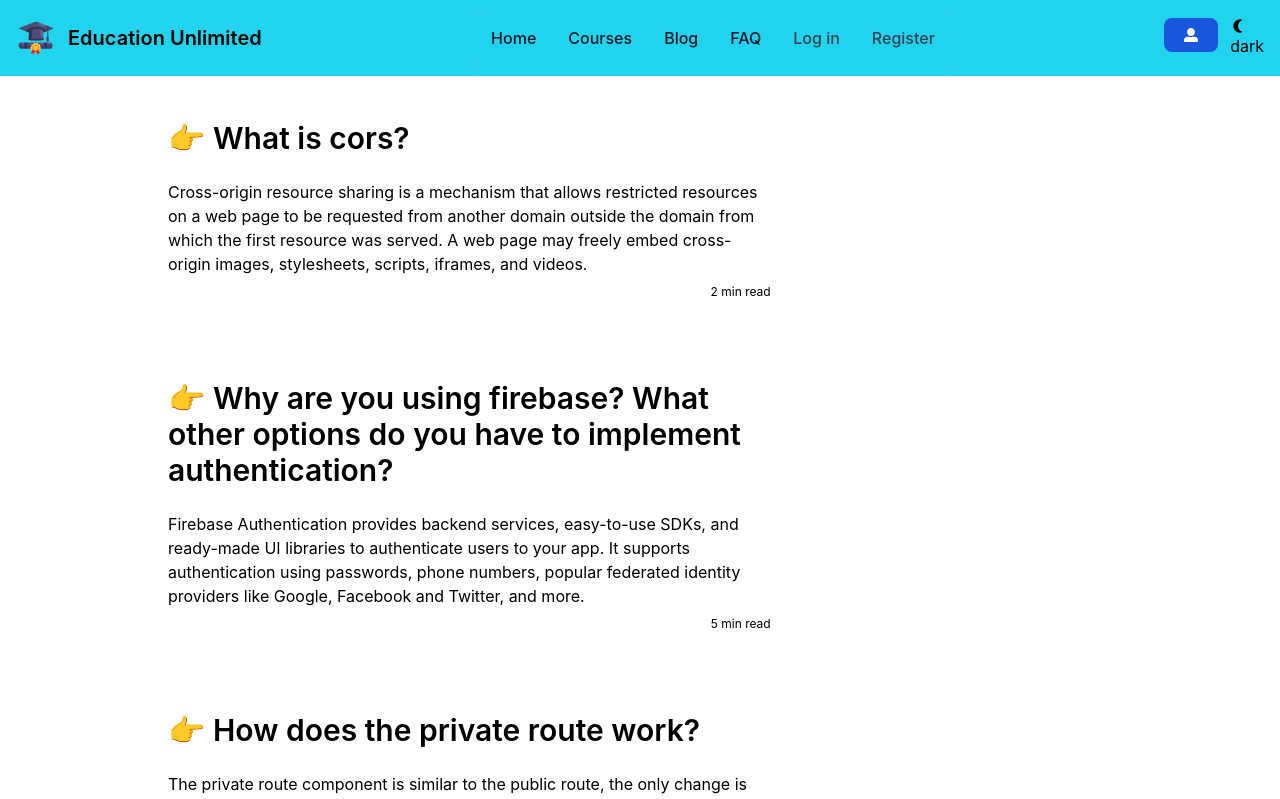
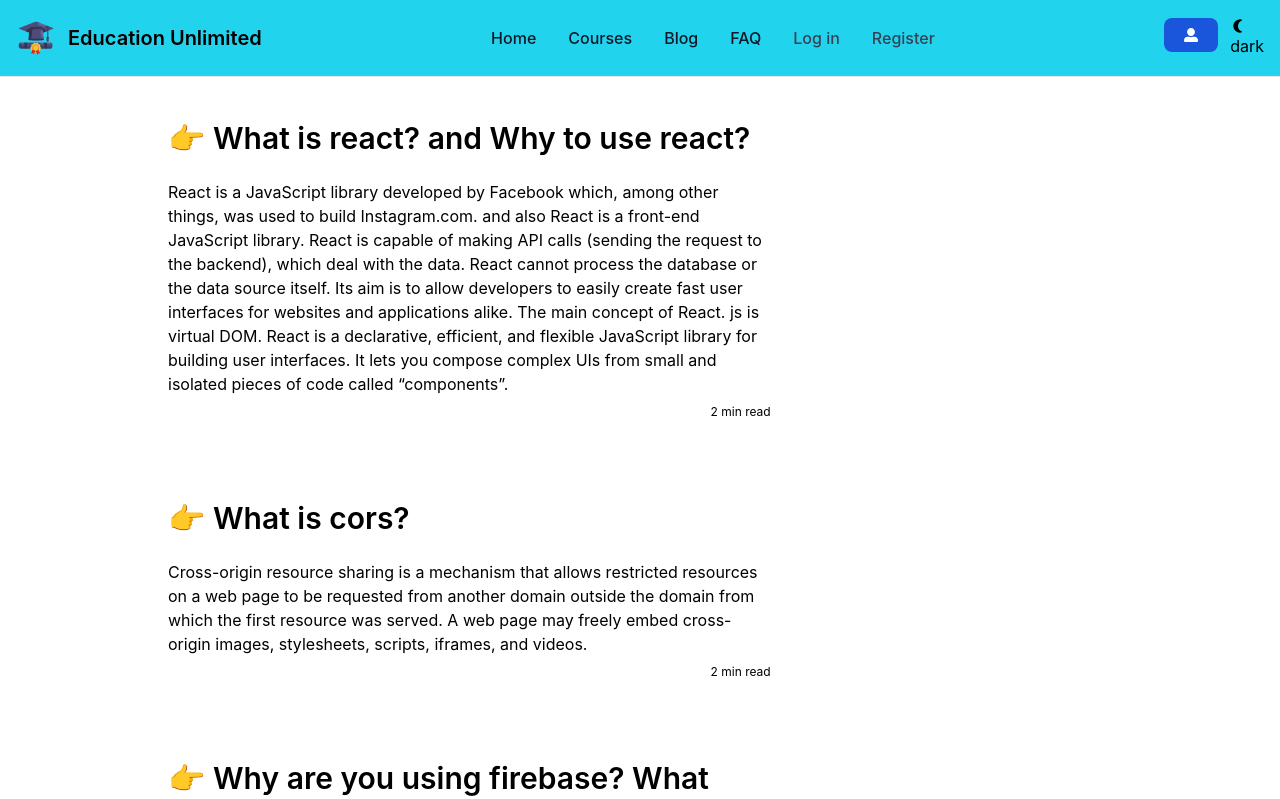
Before and after one commit to TH-Raju/project_education_unlimited_client_side, a React (Create React App) app: page /blog in a window 1280 px wide. Shown: the top 799 px of the page. Built offline with nearby package versions, Linux system fonts and the light colour scheme; no server answers.

Commit message:
blog and faq update

```diff
--- a/src/components/Blog.jsx
+++ b/src/components/Blog.jsx
@@ -4,6 +4,18 @@ const Blog = () => {
     return (
         <div className='lg:mx-32 md:mx-10 ' >
             <div className="dark:bg-gray-800 dark:text-gray-50">
+                <div className="container grid grid-cols-12 mx-auto dark:bg-gray-900">
+                    <div className="bg-no-repeat bg-cover dark:bg-gray-700 col-span-full lg:col-span-4" ></div>
+                    <div className="flex flex-col p-6 col-span-full row-span-full lg:col-span-8 lg:p-10">
+                        <h1 className="text-3xl font-semibold">👉 What is react? and Why to use react?</h1>
+                        <p className="flex-1 pt-6">React is a JavaScript library developed by Facebook which, among other things, was used to build Instagram.com. and also React is a front-end JavaScript library. React is capable of making API calls (sending the request to the backend), which deal with the data. React cannot process the database or the data source itself. Its aim is to allow developers to easily create fast user interfaces for websites and applications alike. The main concept of React. js is virtual DOM. React is a declarative, efficient, and flexible JavaScript library for building user interfaces. It lets you compose complex UIs from small and isolated pieces of code called “components”.</p>
+                        <div className="flex items-center justify-between pt-2">
+                            <div className="flex space-x-2">
+                            </div>
+                            <span className="text-xs">2 min read</span>
+                        </div>
+                    </div>
+                </div>
                 <div className="container grid grid-cols-12 mx-auto dark:bg-gray-900">
                     <div className="bg-no-repeat bg-cover dark:bg-gray-700 col-span-full lg:col-span-4" ></div>
                     <div className="flex flex-col p-6 col-span-full row-span-full lg:col-span-8 lg:p-10">
--- a/src/components/FAQ.jsx
+++ b/src/components/FAQ.jsx
@@ -9,12 +9,20 @@ const FAQ = () => {
                     <p className="mt-4 mb-8 dark:text-gray-400">Here are Some  Frequently asked Question with Answer.</p>
                     <div className="space-y-4">
                         <details className="w-full border rounded-lg">
+                            <summary className="px-4 text-2xl py-6 focus:outline-none focus-visible:ring-violet-400"> What is single page application?</summary>
+                            <p className="px-4 py-6 pt-4 ml-4 -mt-4 text-lg bg-sky-400 rounded-md dark:text-gray-400">A single-page application is a web application or website that interacts with the user by dynamically rewriting the current web page with new data from the web server, instead of the default method of a web browser loading entire new pages.</p>
+                        </details>
+                        <details className="w-full border rounded-lg">
                             <summary className="px-4 text-2xl py-6 focus:outline-none focus-visible:ring-violet-400"> What do we learn from this website?</summary>
                             <p className="px-4 py-6 pt-4 ml-4 -mt-4 text-lg bg-sky-400 rounded-md dark:text-gray-400">You can Learn various of Programming Language in Easy Way. We Teach Programming Language various ways. we try to give best Input from Us. On this site You can learn any of programming language what we have. If you purcess Our premimum course then we submit you a Certificate. and also We help you to find Internship or Job.  </p>
                         </details>
                         <details className="w-full border rounded-lg">
                             <summary className="px-4 text-2xl py-6 focus:outline-none focus-visible:ring-violet-400"> What is programming?</summary>
                             <p className="px-4 py-6 pt-4 ml-4 -mt-4 text-lg bg-sky-400 rounded-md dark:text-gray-400">Computer programming is the process of performing a particular computation, usually by designing and building an executable computer program. Programming involves tasks such as analysis, generating algorithms, profiling algorithms' accuracy and resource consumption, and the implementation of algorithms. </p>
+                        </details>
+                        <details className="w-full border rounded-lg">
+                            <summary className="px-4 text-2xl py-6 focus:outline-none focus-visible:ring-violet-400"> Why to learn programming language</summary>
+                            <p className="px-4 py-6 pt-4 ml-4 -mt-4 text-lg bg-sky-400 rounded-md dark:text-gray-400">When you learn programming, it is not only about the knowledge you acquire, but also (and specially) about the useful transferable skills you get. And the fact is that, in addition to becoming more precise and methodic, when you learn programming, you significantly improve your problem solving and abstraction skills. </p>
                         </details>
                         <details className="w-full border rounded-lg">
                             <summary className="px-4 py-6 focus:outline-none text-2xl focus-visible:ring-violet-400">What is Framework?</summary>
```
